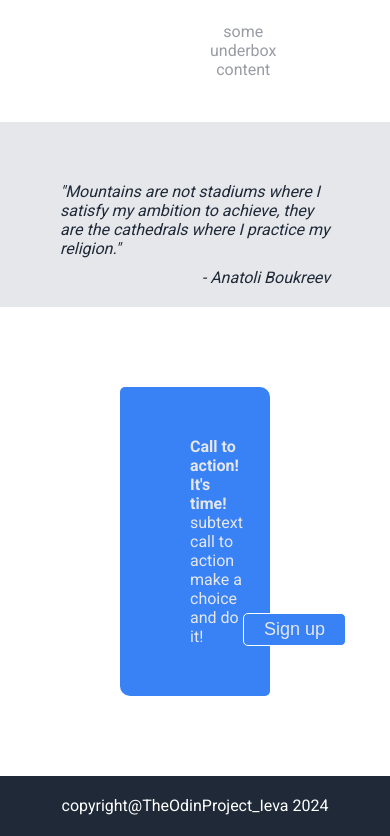
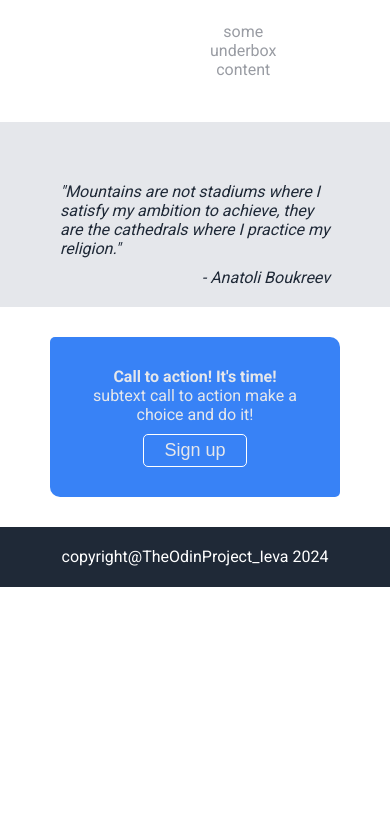
Before and after one commit to ievatm/landing-page, a plain HTML site: page index.html in a window 390 px wide. Shown: the part 1484-2320 px from the top of the page. After the commit the page ends 2071 px from the top, so only its background shows below. Drawn offline with Linux system fonts and the light colour scheme.

Commit message:
correct styling on action section
action section now displayed correctly on smaller screens

```diff
--- a/style.css
+++ b/style.css
@@ -262,11 +262,21 @@ h2 {
         padding: 10px 60px 20px 60px;
     }
 
-    .action .p {
-        max-width: 200px;
-        width: 100%;
-        margin: 20px;
+    .a-container .act {
+        display: flex;
+        flex-direction: column;
+        margin: 30px 50px;
+        padding: 30px;
+        text-align: center;
+    }
+
+    .act .myButton {
+        align-self: center;
+        margin-top: 10px;
     }
 
 
+
+
+
 }
```
